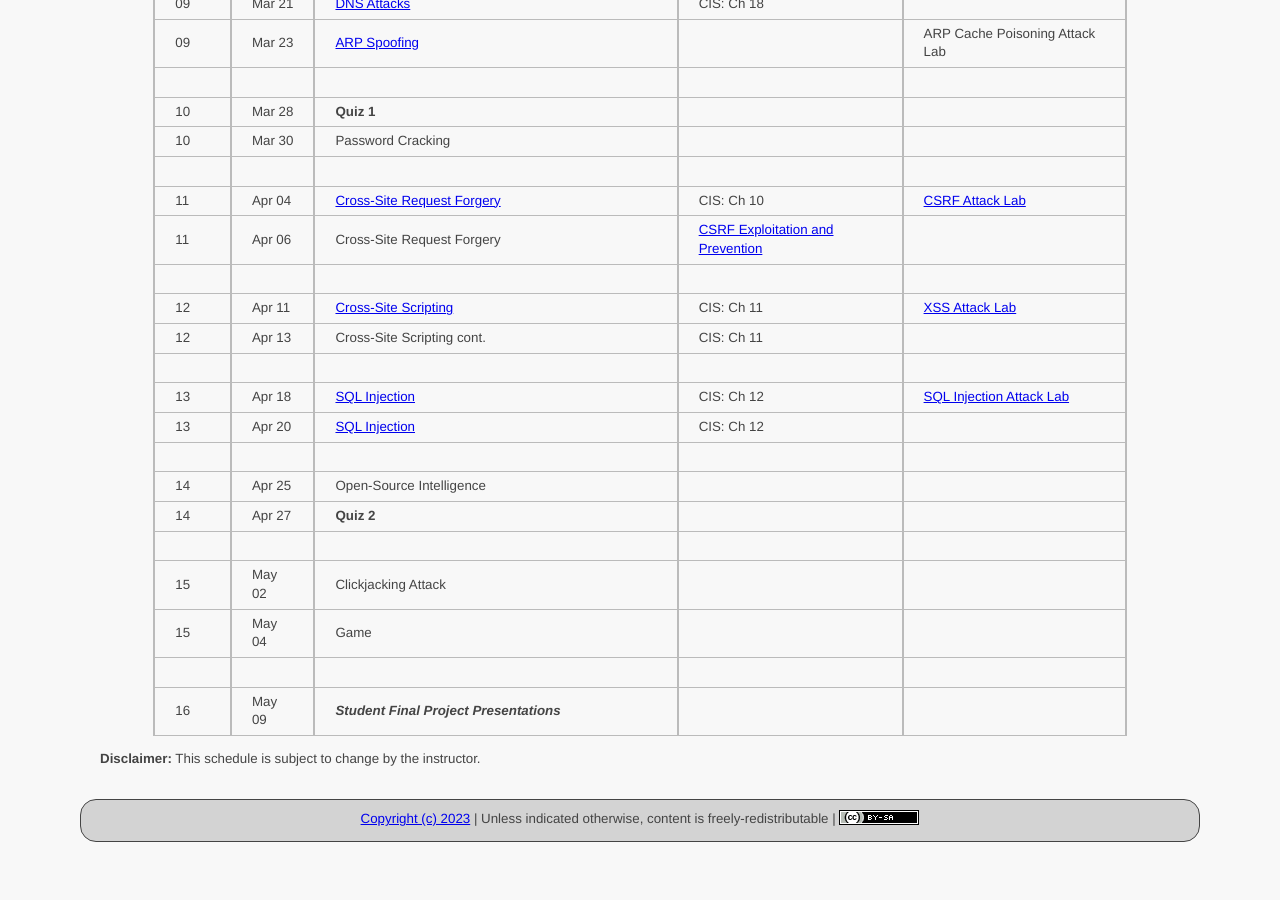
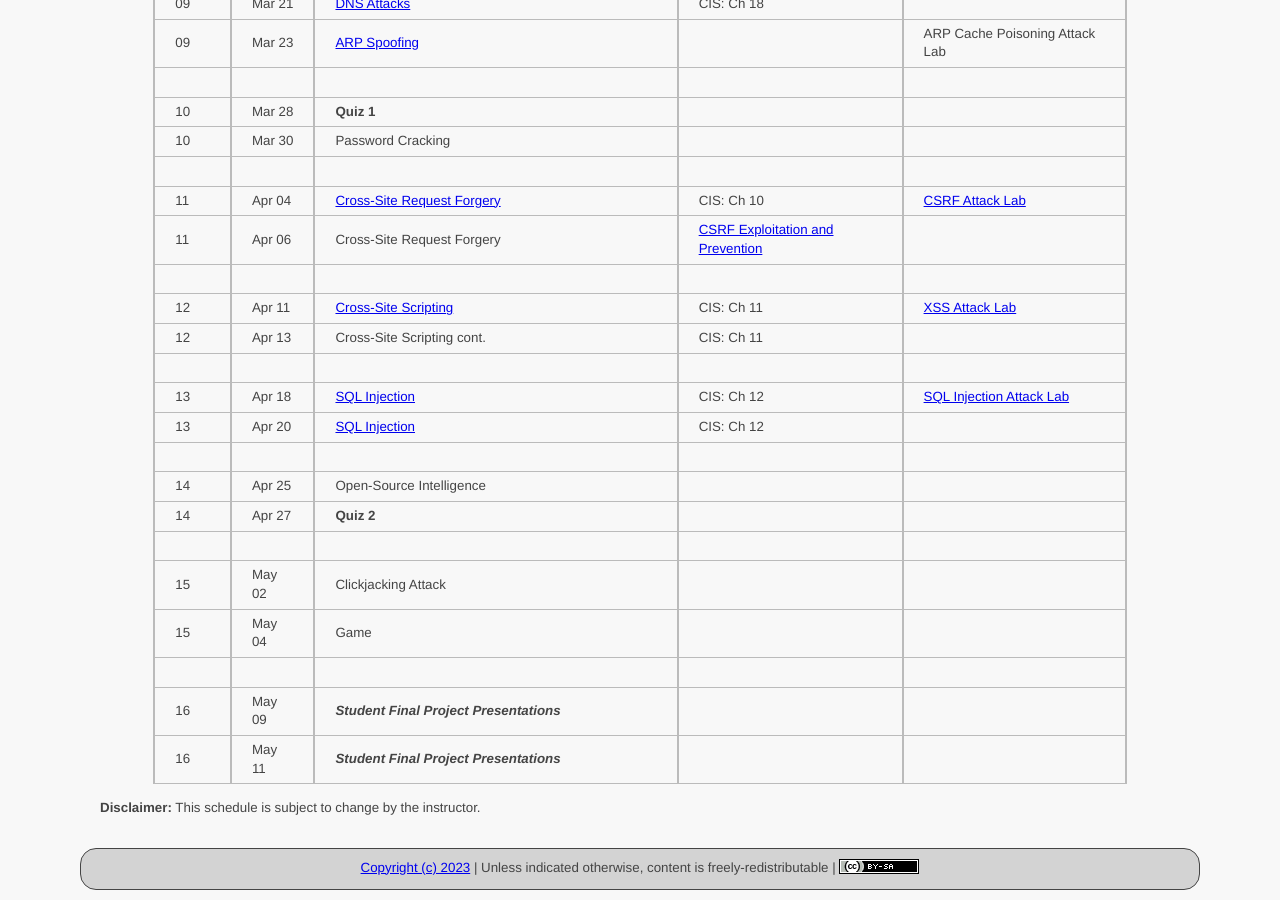
Before and after one commit to ycpcs/cs335-spring2023, a Jekyll site: the page built from schedule/index.md, in a window 1280 px wide and 900 px high, scrolled down 887 px. Built offline with Jekyll 4.4.1, drawn with Linux system fonts in a browser that asks for light colours; before the commit the page ends 1739 px from its top, so only the background shows below that.

Commit message:
update final project presentation

```diff
--- a/schedule/index.md
+++ b/schedule/index.md
@@ -55,5 +55,6 @@ CIS: <a href="https://www.amazon.com/Computer-Internet-Security-Hands-Approach/d
 > 15 | May 04 | Game | |
 > | | | |
 > 16 | May 09 | *__Student Final Project Presentations__*
+> 16 | May 11 | *__Student Final Project Presentations__*
 
 **Disclaimer:** This schedule is subject to change by the instructor.
```
